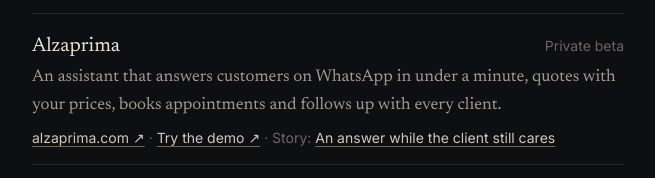
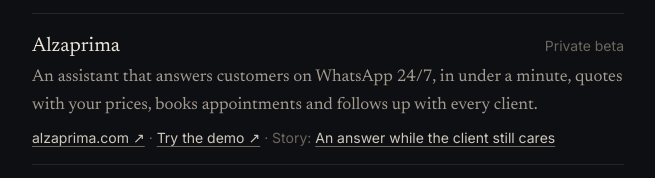
Before and after one commit to msfonrouge/msfonrouge.github.io, a plain HTML site: page index.html in a window 1280 px wide. Shown: the part 1319-1497 px from the top of the page, 312-967 px from the left. Drawn offline with Linux system fonts and the light colour scheme.

Commit message:
Say Alzaprima answers 24/7
Co-Authored-By: Claude Opus 5.5 <noreply@anthropic.com>
Claude-Session: https://claude.ai/code/session_01X25qFpEvsr7z5FRJW1TPH7

```diff
--- a/index.html
+++ b/index.html
@@ -129,7 +129,7 @@ nav a { padding: 12px 8px; margin: -12px -8px; }
       <li><div><div class="row"><span class="title">Llave</span><span class="when">Private beta</span></div>
         <p class="desc">Software for small real estate agencies: listings, every inquiry in one inbox, visits, and a website for each agency.</p></div></li>
       <li><div><div class="row"><span class="title">Alzaprima</span><span class="when">Private beta</span></div>
-        <p class="desc">An assistant that answers customers on WhatsApp in under a minute, quotes with your prices, books appointments and follows up with every client.</p>
+        <p class="desc">An assistant that answers customers on WhatsApp 24/7, in under a minute, quotes with your prices, books appointments and follows up with every client.</p>
         <p class="reads"><a href="https://alzaprima.com">alzaprima.com ↗</a> · <a href="https://alzaprima.com/demo">Try the demo ↗</a> · Story: <a href="writing/answer-in-minutes/">An answer while the client still cares</a></p></div></li>
       <li><div><div class="row"><span class="title">Earlier</span><span class="when">2023</span></div>
         <p class="desc"><a href="https://github.com/msfonrouge/booky">Booky</a>, book management for a public library. <a href="https://github.com/msfonrouge/streamseeker">StreamSeeker</a>, a search engine for streaming. <a href="https://github.com/msfonrouge/nautilus">Nautilus</a>, a marketplace for boats.</p></div></li>
```
